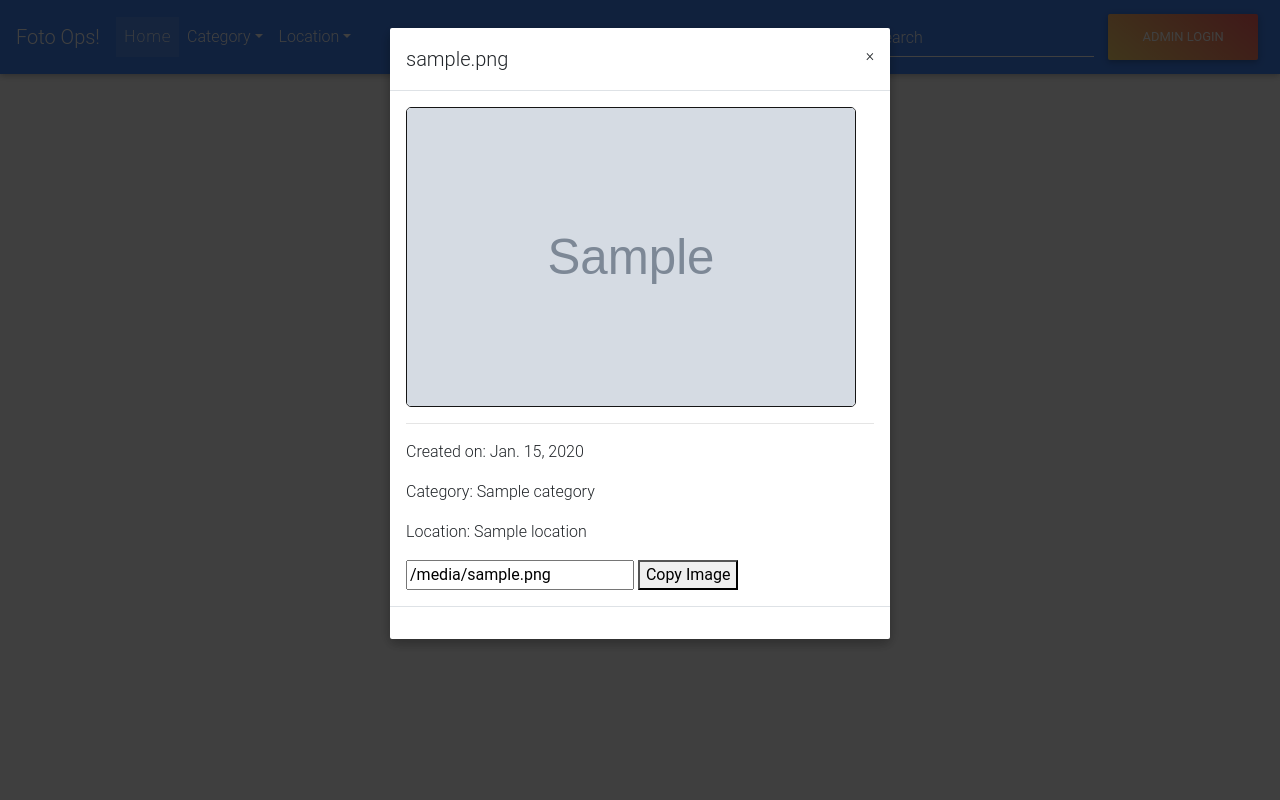
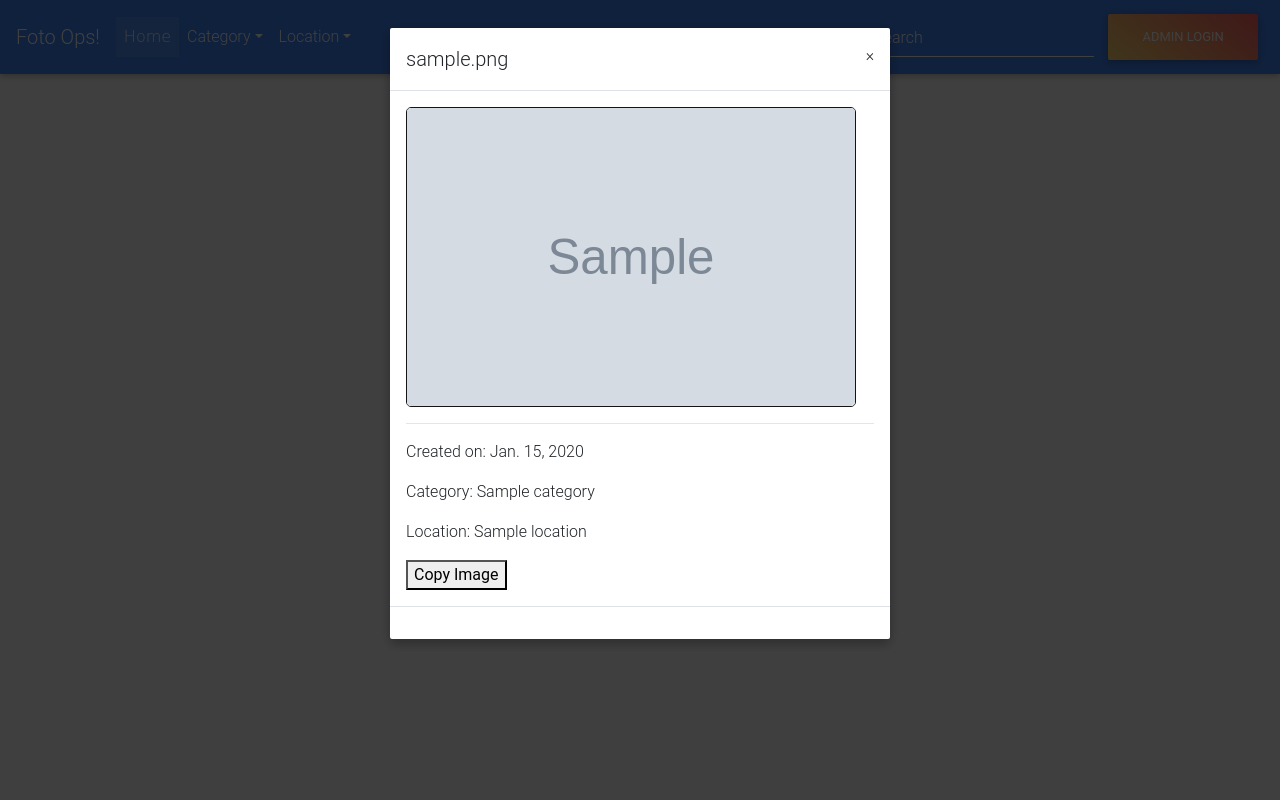
Before and after one commit to Bchizi/foto_ops, a Django app: page / in a window 1280 px wide, after a click that opens the changed part. Run offline with Django 3.2, Linux system fonts and the light colour scheme; tables that the repository leaves empty hold one stand-in row (values such as "Sample post"); grey boxes marked "Sample" are stand-in pictures; parts of the project's set-up code (start-up, migrations or seed data) failed here and were passed over; some libraries are stand-ins or nearby versions; some web fonts are replaced.

Commit message:
re wrote the proc

```diff
--- a/photo/templates/base.html
+++ b/photo/templates/base.html
@@ -68,7 +68,7 @@
                             <p>Category: {{image.image_category}}</p>
                             <p>Location: {{image.image_location}}</p>
                             <!-- The text field -->
-                                    <input type=" text" value="{{image.image_path.url }}" id="myInput">
+                                    <input type=" text" value="{{image.image_path.url }}" id="myInput" >
 
                                     <!-- The button used to copy the text -->
                                     <button onclick="copyText()">Copy Image</button>
--- a/requirements.txt
+++ b/requirements.txt
@@ -1,4 +1,5 @@
 astroid==2.3.3
+autopep8==1.4.4
 beautifulsoup4==4.8.1
 bootstrap4==0.1.0
 dj-database-url==0.5.0
@@ -11,6 +12,7 @@ lazy-object-proxy==1.4.3
 mccabe==0.6.1
 Pillow==6.2.1
 psycopg2==2.8.4
+pycodestyle==2.5.0
 pylint==2.4.3
 pylint-django==2.0.12
 pylint-plugin-utils==0.6
--- a/static/css/basephoto.css
+++ b/static/css/basephoto.css
@@ -14,3 +14,6 @@ img{
   border-style:solid;
   border-color: rgba(0, 0, 0, 0.918);
 }
+#myInput{
+  display: none;
+}
```
Also changed, not shown: foto_ops/settings.py (+10 -8 lines), 2 other files.
